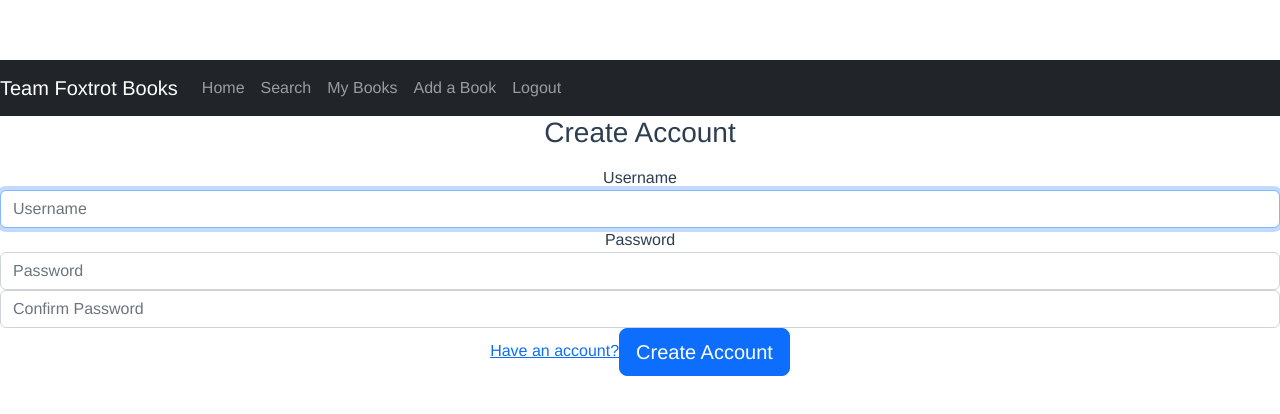
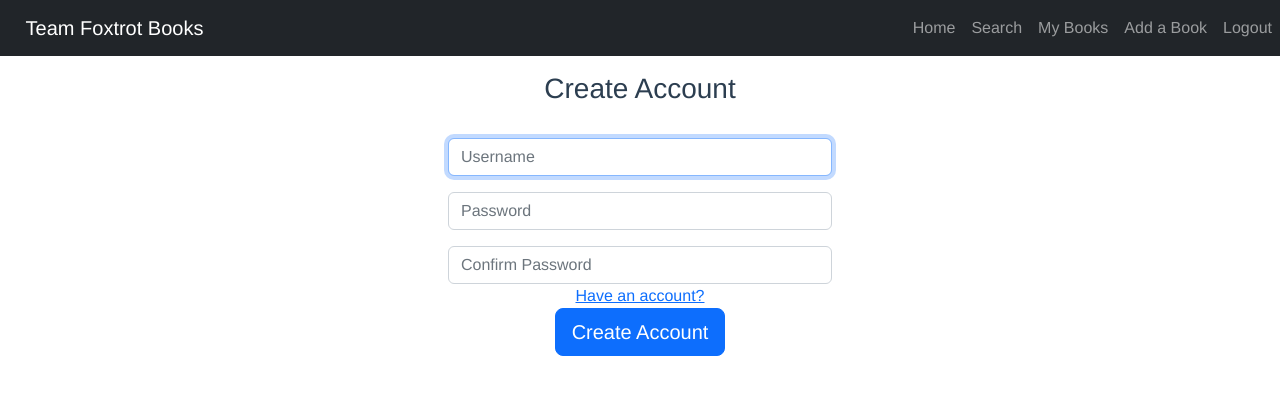
Before and after one commit to Tigistz/team-foxtrot-final-capstone, a Vue app in the folder vue/: page /register in a window 1280 px wide. Shown: the top 414 px of the page. Built offline with nearby package versions, Linux system fonts and the light colour scheme.

Commit message:
after meeting

```diff
--- a/vue/src/App.vue
+++ b/vue/src/App.vue
@@ -38,7 +38,8 @@
   -moz-osx-font-smoothing: grayscale;
   text-align: center;
   color: #2c3e50;
-  margin-top: 60px;
+  /* background-image: linear-gradient(to bottom, rgba(0, 0, 0, 0.2), rgba(0, 0, 0, 0.6)); */
+  /* margin-top: 60px; */
 }
 
 router-vue {
--- a/vue/src/components/BookCard.vue
+++ b/vue/src/components/BookCard.vue
@@ -1,7 +1,7 @@
 <template>
   <div class="book">
 
-    <h4>{{book.title}}</h4>
+    <h5>{{book.title}}</h5>
     <p v-if="book.author_name[0]">{{book.author_name[0]}}</p>
 
     <div class="imageParent">
@@ -93,7 +93,7 @@ export default {
 <style scoped>
 
 .submit-button {
-  align-items: flex-end;
+  /* justify-self: flex-end; */
 }
 
 .imageParent{
@@ -123,6 +123,7 @@ export default {
 .book {
   display: flex;
   flex-direction: column;
+  justify-content: space-evenly;
   width: 200px;
   height: 450px;
   box-shadow: 0 0 20px #aaa;
--- a/vue/src/components/BookSearch.vue
+++ b/vue/src/components/BookSearch.vue
@@ -157,7 +157,8 @@ main {
 
 .search-box {
   width: 100%;
-  margin-bottom: 30px;
+  margin-bottom: 2vh;
+  margin-top: 2vh;
 }
 
 .search-box .search-bar {
--- a/vue/src/components/TheHeader.vue
+++ b/vue/src/components/TheHeader.vue
@@ -2,7 +2,8 @@
    <div>
 
 <nav class="navbar navbar-expand-lg navbar-dark bg-dark">
-  <a class="navbar-brand" href="#">Team Foxtrot Books</a>
+  <!-- <a class="navbar-brand" href="#">Team Foxtrot Books</a> -->
+  <router-link class="navbar-brand" v-bind:to="{ name: 'home'}">Team Foxtrot Books</router-link>
   <button class="navbar-toggler" type="button" data-toggle="collapse" data-target="#navbarNav" aria-controls="navbarNav" aria-expanded="false" aria-label="Toggle navigation">
     <span class="navbar-toggler-icon"></span>
   </button>
@@ -56,4 +57,15 @@ export default {
 
 <style scoped>
 
+.navbar-brand {
+  margin-left: 2vw;
+}
+.navbar {
+  display: flex;
+  justify-content: space-between;
+}
+.navbar-expand-lg .navbar-collapse {
+  justify-content: flex-end;
+}
+
 </style>
--- a/vue/src/views/Home.vue
+++ b/vue/src/views/Home.vue
@@ -25,7 +25,7 @@
 
       <img
     src="../assets/home-page-books-image.jpg"
-    class="imageTwo image"
+    class="imageTwo"
     />
 
 </template>
@@ -67,7 +67,7 @@ main {
   min-height: 100vh;
   padding: 25px;
 
-  background-image: linear-gradient(to bottom, rgba(0, 0, 0, 0.25), rgba(0, 0, 0, 0.75));
+  /* background-image: linear-gradient(to bottom, rgba(0, 0, 0, 0.25), rgba(0, 0, 0, 0.75)); */
 }
 
 .search-box {
@@ -142,4 +142,9 @@ main {
   font-style: italic;
   text-shadow: 3px 6px rgba(0, 0, 0, 0.25);
 }
+
+.imageTwo {
+  /* background-image: linear-gradient(to bottom, rgba(0, 0, 0, 0.), rgba(0, 0, 0, 0.8)); */
+}
+
 </style>
--- a/vue/src/views/Login.vue
+++ b/vue/src/views/Login.vue
@@ -12,7 +12,7 @@
         role="alert"
         v-if="this.$route.query.registration"
       >Thank you for registering, please sign in.</div>
-      <label for="username" class="sr-only">Username</label>
+      <!-- <label for="username" class="sr-only">Username</label> -->
       <input
         type="text"
         id="username"
@@ -22,7 +22,7 @@
         required
         autofocus
       />
-      <label for="password" class="sr-only">Password</label>
+      <!-- <label for="password" class="sr-only">Password</label> -->
       <input
         type="password"
         id="password"
@@ -74,3 +74,16 @@ export default {
   }
 };
 </script>
+
+<style scoped>
+
+.form-control {
+  width: 30vw;
+}
+
+.form-signing {
+  display: flex;
+  flex-direction: column;
+  align-items: center;
+}
+</style>
--- a/vue/src/views/Register.vue
+++ b/vue/src/views/Register.vue
@@ -5,7 +5,7 @@
       <div class="alert alert-danger" role="alert" v-if="registrationErrors">
         {{ registrationErrorMsg }}
       </div>
-      <label for="username" class="sr-only">Username</label>
+      <!-- <label for="username" class="sr-only">Username</label> -->
       <input
         type="text"
         id="username"
@@ -15,7 +15,7 @@
         required
         autofocus
       />
-      <label for="password" class="sr-only">Password</label>
+      <!-- <label for="password" class="sr-only">Password</label> -->
       <input
         type="password"
         id="password"
@@ -41,35 +41,35 @@
 </template>
 
 <script>
-import authService from '../services/AuthService';
+import authService from "../services/AuthService";
 
 export default {
-  name: 'register',
+  name: "register",
   data() {
     return {
       user: {
-        username: '',
-        password: '',
-        confirmPassword: '',
-        role: 'user',
+        username: "",
+        password: "",
+        confirmPassword: "",
+        role: "user",
       },
       registrationErrors: false,
-      registrationErrorMsg: 'There were problems registering this user.',
+      registrationErrorMsg: "There were problems registering this user.",
     };
   },
   methods: {
     register() {
       if (this.user.password != this.user.confirmPassword) {
         this.registrationErrors = true;
-        this.registrationErrorMsg = 'Password & Confirm Password do not match.';
+        this.registrationErrorMsg = "Password & Confirm Password do not match.";
       } else {
         authService
           .register(this.user)
           .then((response) => {
             if (response.status == 201) {
               this.$router.push({
-                path: '/login',
-                query: { registration: 'success' },
+                path: "/login",
+                query: { registration: "success" },
               });
             }
           })
@@ -77,17 +77,33 @@ export default {
             const response = error.response;
             this.registrationErrors = true;
             if (response.status === 400) {
-              this.registrationErrorMsg = 'Bad Request: Validation Errors';
+              this.registrationErrorMsg = "Bad Request: Validation Errors";
             }
           });
       }
     },
     clearErrors() {
       this.registrationErrors = false;
-      this.registrationErrorMsg = 'There were problems registering this user.';
+      this.registrationErrorMsg = "There were problems registering this user.";
     },
   },
 };
 </script>
 
-<style></style>
+<style scoped>
+
+.form-control {
+  width: 30vw;
+  margin-top: 2vh;
+}
+
+.form-register {
+  display: flex;
+  flex-direction: column;
+  align-items: center;
+}
+
+.h3 {
+  margin-top: 2vh;
+}
+</style>
```
